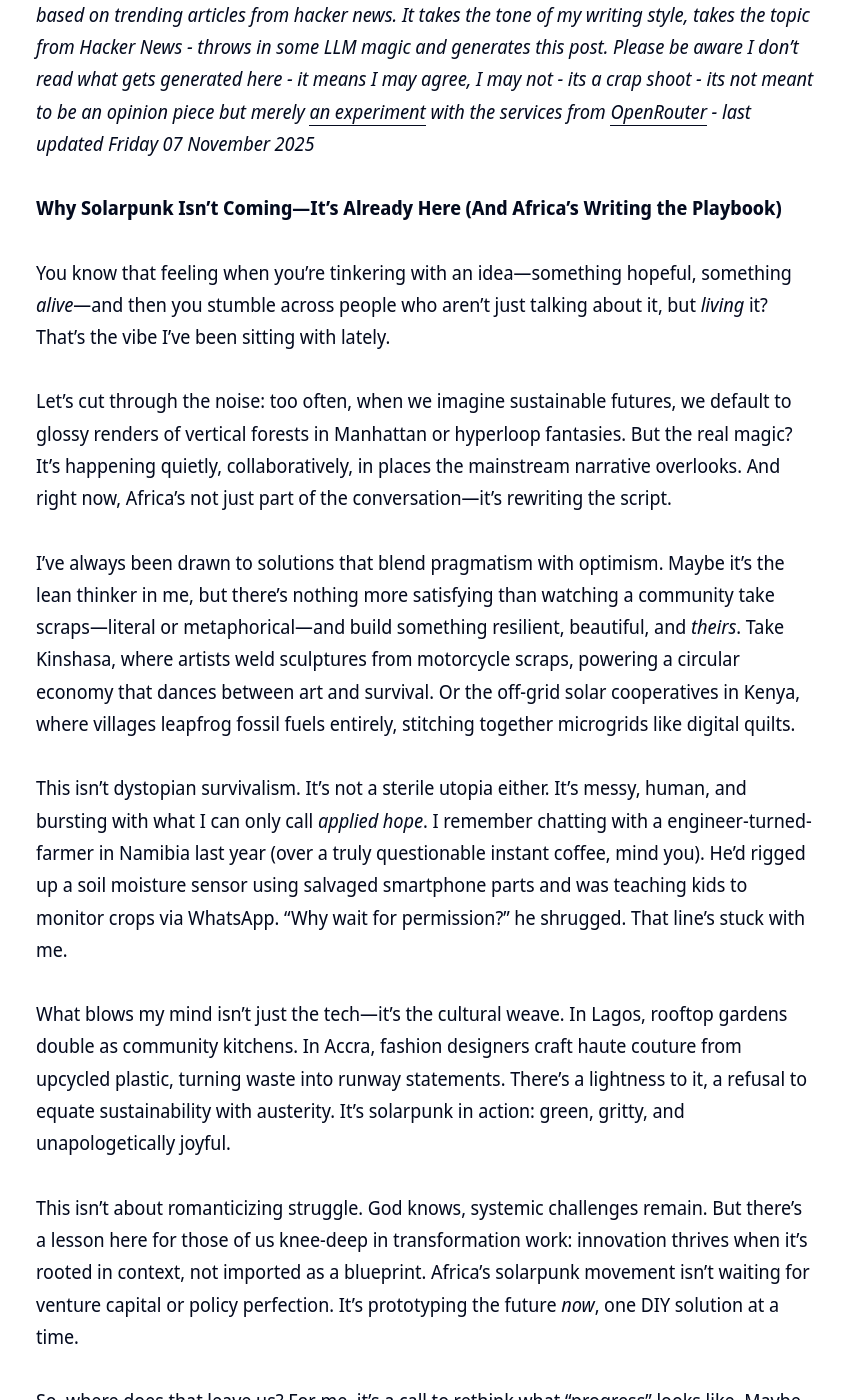
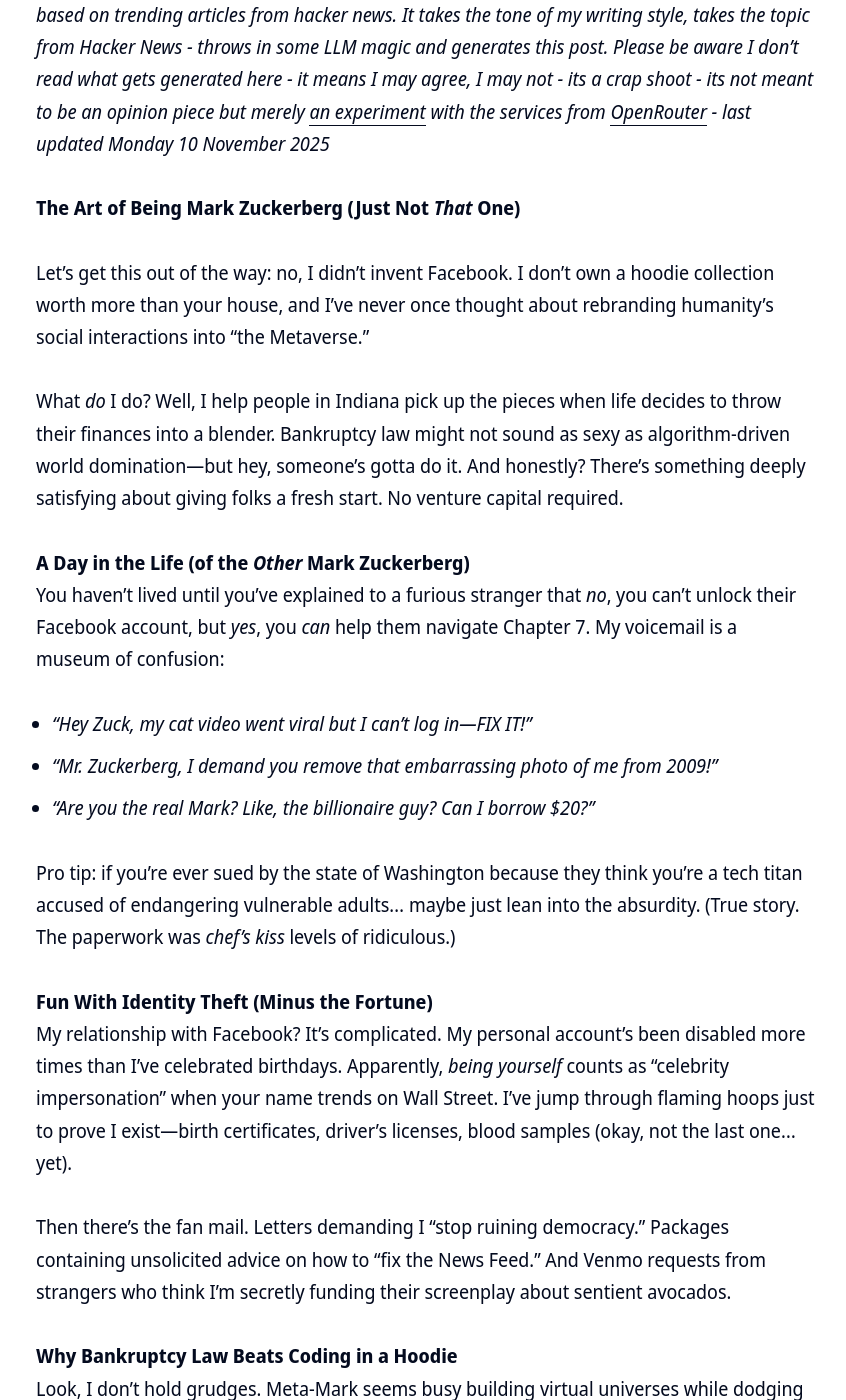
Before and after one commit to clintjb/clintjb.github.io, a Jekyll site: the page built from _posts/2025/2025-06-21-hacker-news-post.md, in a window 1280 px wide and 1400 px high, scrolled down 941 px. Shown: the whole window, without its empty margins (214-1060 px from the left). Built offline with Jekyll 4.4.1, drawn with Linux system fonts in a browser that asks for light colours; nearby versions of some CDN libraries; some of the changed text lies outside the part shown.

Commit message:
Updated Weekly Post

```diff
--- a/_posts/2025/2025-06-21-hacker-news-post.md
+++ b/_posts/2025/2025-06-21-hacker-news-post.md
@@ -11,26 +11,34 @@ image: '/images/posts/2025/weekly.jpg'
 ---
 ![](/images/posts/2025/weekly.jpg)
 
-_⚠️ **THIS POST IS GENERATED WITH LLMs**: This post is newly generated a few times a week based on trending articles from hacker news. It takes the tone of my writing style, takes the topic from Hacker News - throws in some LLM magic and generates this post. Please be aware I don't read what gets generated here - it means I may agree, I may not - its a crap shoot - its not meant to be an opinion piece but merely [an experiment](https://github.com/clintjb/Weekly-Post) with the services from [OpenRouter](https://openrouter.ai) - last updated Friday 07 November 2025_
+_⚠️ **THIS POST IS GENERATED WITH LLMs**: This post is newly generated a few times a week based on trending articles from hacker news. It takes the tone of my writing style, takes the topic from Hacker News - throws in some LLM magic and generates this post. Please be aware I don't read what gets generated here - it means I may agree, I may not - its a crap shoot - its not meant to be an opinion piece but merely [an experiment](https://github.com/clintjb/Weekly-Post) with the services from [OpenRouter](https://openrouter.ai) - last updated Monday 10 November 2025_
 
 
 
-**Why Solarpunk Isn’t Coming—It’s Already Here (And Africa’s Writing the Playbook)**
+**The Art of Being Mark Zuckerberg (Just Not *That* One)**
 
-You know that feeling when you’re tinkering with an idea—something hopeful, something *alive*—and then you stumble across people who aren’t just talking about it, but *living* it? That’s the vibe I’ve been sitting with lately.
+Let’s get this out of the way: no, I didn’t invent Facebook. I don’t own a hoodie collection worth more than your house, and I’ve never once thought about rebranding humanity’s social interactions into "the Metaverse."
 
-Let’s cut through the noise: too often, when we imagine sustainable futures, we default to glossy renders of vertical forests in Manhattan or hyperloop fantasies. But the real magic? It’s happening quietly, collaboratively, in places the mainstream narrative overlooks. And right now, Africa’s not just part of the conversation—it’s rewriting the script.
+What *do* I do? Well, I help people in Indiana pick up the pieces when life decides to throw their finances into a blender. Bankruptcy law might not sound as sexy as algorithm-driven world domination—but hey, someone’s gotta do it. And honestly? There’s something deeply satisfying about giving folks a fresh start. No venture capital required.
 
-I’ve always been drawn to solutions that blend pragmatism with optimism. Maybe it’s the lean thinker in me, but there’s nothing more satisfying than watching a community take scraps—literal or metaphorical—and build something resilient, beautiful, and *theirs*. Take Kinshasa, where artists weld sculptures from motorcycle scraps, powering a circular economy that dances between art and survival. Or the off-grid solar cooperatives in Kenya, where villages leapfrog fossil fuels entirely, stitching together microgrids like digital quilts.
+**A Day in the Life (of the *Other* Mark Zuckerberg)**
+You haven’t lived until you’ve explained to a furious stranger that *no*, you can’t unlock their Facebook account, but *yes*, you *can* help them navigate Chapter 7. My voicemail is a museum of confusion:
+- *“Hey Zuck, my cat video went viral but I can’t log in—FIX IT!”*
+- *“Mr. Zuckerberg, I demand you remove that embarrassing photo of me from 2009!”*
+- *“Are you the real Mark? Like, the billionaire guy? Can I borrow $20?”*
 
-This isn’t dystopian survivalism. It’s not a sterile utopia either. It’s messy, human, and bursting with what I can only call *applied hope*. I remember chatting with a engineer-turned-farmer in Namibia last year (over a truly questionable instant coffee, mind you). He’d rigged up a soil moisture sensor using salvaged smartphone parts and was teaching kids to monitor crops via WhatsApp. “Why wait for permission?” he shrugged. That line’s stuck with me.
+Pro tip: if you’re ever sued by the state of Washington because they think you’re a tech titan accused of endangering vulnerable adults… maybe just lean into the absurdity. (True story. The paperwork was *chef’s kiss* levels of ridiculous.)
 
-What blows my mind isn’t just the tech—it’s the cultural weave. In Lagos, rooftop gardens double as community kitchens. In Accra, fashion designers craft haute couture from upcycled plastic, turning waste into runway statements. There’s a lightness to it, a refusal to equate sustainability with austerity. It’s solarpunk in action: green, gritty, and unapologetically joyful.
+**Fun With Identity Theft (Minus the Fortune)**
+My relationship with Facebook? It’s complicated. My personal account’s been disabled more times than I’ve celebrated birthdays. Apparently, *being yourself* counts as “celebrity impersonation” when your name trends on Wall Street. I’ve jump through flaming hoops just to prove I exist—birth certificates, driver’s licenses, blood samples (okay, not the last one… yet).
 
-This isn’t about romanticizing struggle. God knows, systemic challenges remain. But there’s a lesson here for those of us knee-deep in transformation work: innovation thrives when it’s rooted in context, not imported as a blueprint. Africa’s solarpunk movement isn’t waiting for venture capital or policy perfection. It’s prototyping the future *now*, one DIY solution at a time.
+Then there’s the fan mail. Letters demanding I “stop ruining democracy.” Packages containing unsolicited advice on how to “fix the News Feed.” And Venmo requests from strangers who think I’m secretly funding their screenplay about sentient avocados.
 
-So, where does that leave us? For me, it’s a call to rethink what “progress” looks like. Maybe it’s less about smart cities and more about smart villages. Less about disruption and more about *weaving*—tying tech to tradition, scaling through community, and measuring success in resilience, not just ROI.
+**Why Bankruptcy Law Beats Coding in a Hoodie**
+Look, I don’t hold grudges. Meta-Mark seems busy building virtual universes while dodging congressional hearings. Me? I’m elbow-deep in Indiana’s bankruptcy code, helping real people untangle real problems. And there’s a weird pride in knowing that when someone Googles *“Mark Zuckerberg bankruptcy,”* they’ll find *me*—the guy who actually knows what a discharge order is.
 
-Next time you’re scrolling through another doom-laden headline, remember: the future’s being beta-tested in Kinshasa backyards and Nairobi maker spaces. And honestly? I’m here for it. 🌱
+So if you’re drowning in debt, getting hounded by creditors, or just want to laugh about sharing a name with Silicon Valley’s most famous recluse? Come say hi. No VR headset needed—just bring your sense of humor (and maybe some coffee).
 
-*—Got a solarpunk story brewing in your corner of the world? Grab a virtual coffee and hit reply. Always keen to swap notes (or questionable beverage recommendations).*
+P.S. If the *other* Zuckerberg ever needs financial advice in Indiana? First round’s on me. Wouldn’t that be poetic? 😎
+
+*— Mark S. Zuckerberg (the one who actually returns your calls)*
```
Also changed, not shown: images/posts/2025/weekly.jpg.
